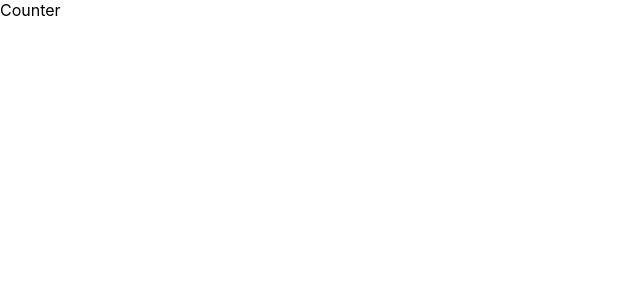
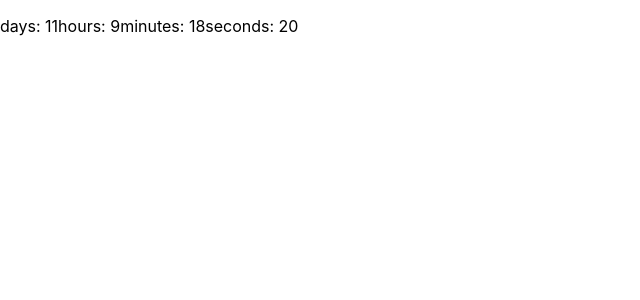
Before and after one commit to samdiazven/soynathafit-landing, a Next.js app: page /components/Counter in a window 1280 px wide. Shown: the top 300 px of the page, without its empty margins (0-640 px from the left). Built offline with nearby package versions, Linux system fonts and the light colour scheme.

Commit message:
make the regresive counter

```diff
--- a/pages/components/Counter.tsx
+++ b/pages/components/Counter.tsx
@@ -1,7 +1,51 @@
-import React from "react";
+import * as React from "react";
 
 function Counter() {
-  return <div>Counter</div>;
+  let [seconds, setSeconds] = React.useState(0);
+  let [minutes, setMinutes] = React.useState(0);
+  let [hours, setHours] = React.useState(0);
+  let [days, setDays] = React.useState(0);
+
+  let intervalDate = new Date("06/09/2022").getTime() - new Date().getTime();
+  let millisecondsOfSecond = 1000;
+  let millisecondsOfMinute = millisecondsOfSecond * 60;
+  let millisecondsOfHour = millisecondsOfMinute * 60;
+  let millisecondsOfDay = millisecondsOfHour * 24;
+
+  React.useEffect(() => {
+    const interval = setInterval(() => {
+      setDays(Math.floor(intervalDate / millisecondsOfDay));
+      setHours(
+        Math.floor((intervalDate % millisecondsOfDay) / millisecondsOfHour)
+      );
+      setMinutes(
+        Math.floor((intervalDate % millisecondsOfHour) / millisecondsOfMinute)
+      );
+      setSeconds(
+        Math.floor((intervalDate % millisecondsOfMinute) / millisecondsOfSecond)
+      );
+    }, 1000);
+    return () => clearInterval(interval);
+  }, [
+    intervalDate,
+    millisecondsOfDay,
+    millisecondsOfHour,
+    millisecondsOfMinute,
+    millisecondsOfSecond,
+  ]);
+  return (
+    <div
+      style={{
+        flexDirection: "row",
+        display: "flex",
+      }}
+    >
+      <p>days: {days}</p>
+      <p>hours: {hours}</p>
+      <p>minutes: {minutes}</p>
+      <p>seconds: {seconds}</p>
+    </div>
+  );
 }
 
 export default Counter;
```
